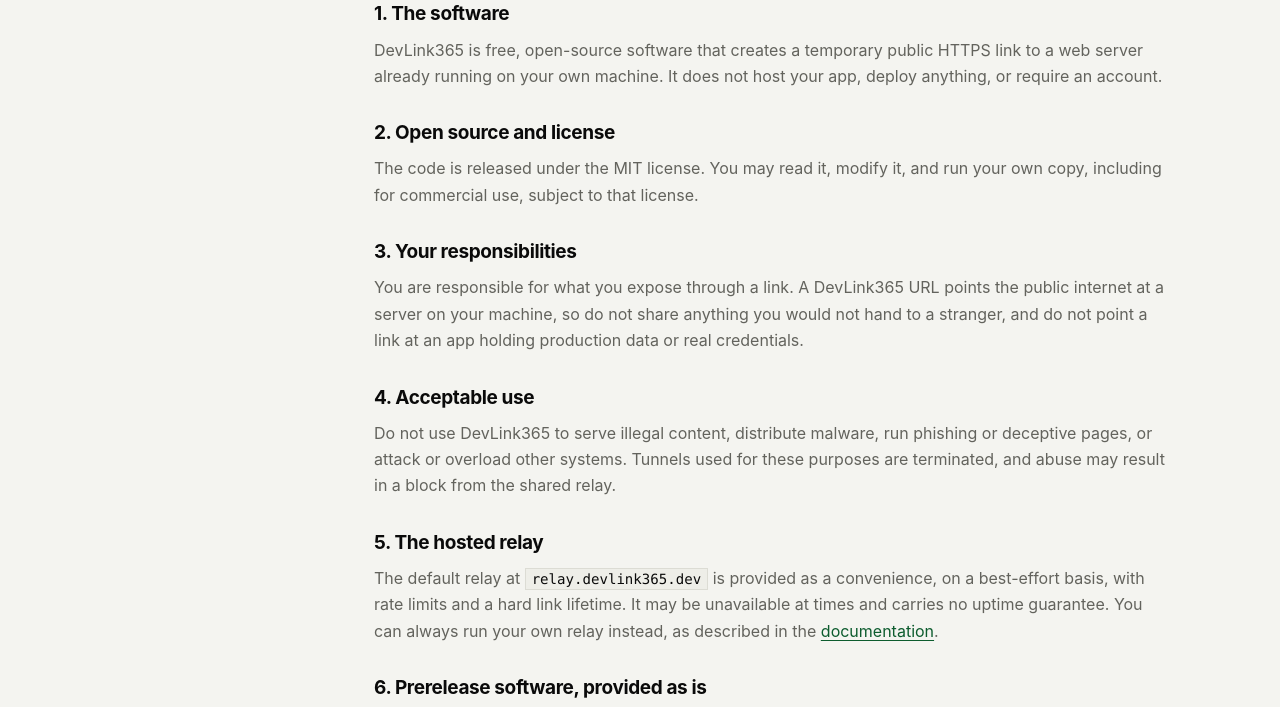
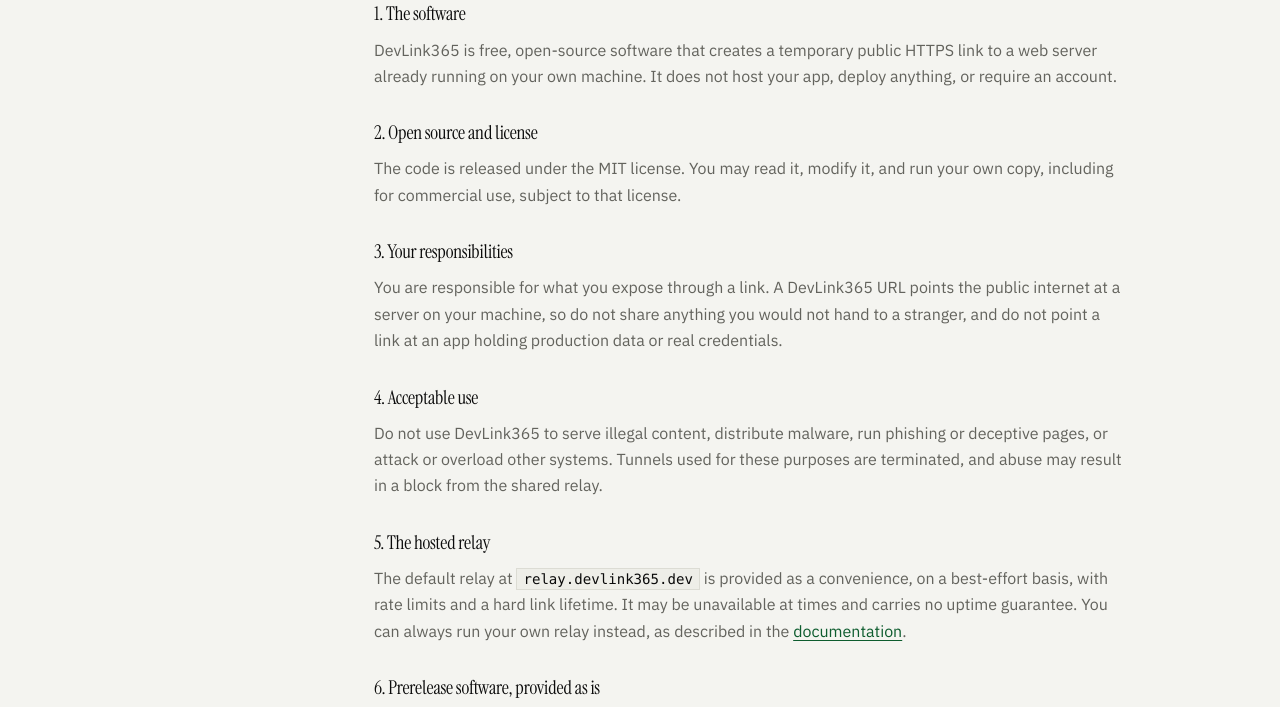
Before and after one commit to codehost-commit/devlink365-website, a plain HTML site: page legal.html in a window 1280 px wide. Shown: the part 569-1276 px from the top of the page. Drawn offline with Linux system fonts and the light colour scheme.

Commit message:
Switch display type to MN Celesta and body to IBM Plex Sans; add font files + attributions

```diff
--- a/assets/css/site.css
+++ b/assets/css/site.css
@@ -853,3 +853,52 @@ tr:last-child td { border-bottom: 0; }
 /* buttons placed inside prose (e.g. docs "Back to the top") must keep their
    own foreground colour, not inherit the green link colour from .prose a */
 .prose .btn { color: var(--btn-fg); }
+
+/* ===================== BRAND TYPEFACES (added) =====================
+   MN Celesta  -> display headings + the DevLink365 wordmark
+   IBM Plex Sans -> body copy
+   Everything else (labels, eyebrows, nav/footer links, buttons, terminal,
+   code, countdown) stays on its existing mono / system stack.
+   ================================================================== */
+@font-face{
+  font-family:"MN Celesta";
+  src:url("/assets/MNCelesta-Regular.ttf") format("truetype");
+  font-weight:400; font-style:normal; font-display:swap;
+}
+@font-face{
+  font-family:"MN Celesta";
+  src:url("/assets/MNCelesta-Italic.ttf") format("truetype");
+  font-weight:400; font-style:italic; font-display:swap;
+}
+@font-face{
+  font-family:"IBM Plex Sans";
+  src:url("/assets/IBMPlexSans-VariableFont_wdth,wght.ttf") format("truetype");
+  font-weight:100 700; font-style:normal; font-display:swap;
+}
+@font-face{
+  font-family:"IBM Plex Sans";
+  src:url("/assets/IBMPlexSans-Italic-VariableFont_wdth,wght.ttf") format("truetype");
+  font-weight:100 700; font-style:italic; font-display:swap;
+}
+
+:root{
+  --display:"MN Celesta", -apple-system, BlinkMacSystemFont, "Helvetica Neue", Arial, sans-serif;
+  --body:"IBM Plex Sans", -apple-system, BlinkMacSystemFont, "Segoe UI", Roboto, Arial, sans-serif;
+}
+
+/* body copy -> IBM Plex Sans */
+body{ font-family:var(--body); }
+
+/* display headings -> MN Celesta (only regular weight shipped, so keep it 400) */
+h1, h2, h3{
+  font-family:var(--display);
+  font-weight:400;
+  letter-spacing:-0.015em;
+  font-synthesis:none;
+}
+
+/* the DevLink365 wordmark (header + footer, next to the logo) -> MN Celesta Regular */
+.brand{ font-family:var(--display); font-weight:400; font-synthesis:none; }
+
+/* links and small labels stay exactly as they were */
+.footer a{ font-family:var(--sans); }
--- a/legal.html
+++ b/legal.html
@@ -118,6 +118,7 @@
         <h2 id="attributions">Attributions</h2>
         <p>DevLink365 is built and maintained by <a href="/team.html">Rahul Awasthi</a>, Founder and CEO.</p>
         <p>The CLI and library are written in TypeScript with a zero-dependency WebSocket implementation built from the RFC. The relay runs on Fly.io behind a wildcard TLS certificate, and this website is served from Vercel. Thanks to the open-source projects and framework communities whose tools DevLink365 forwards every day.</p>
+        <p>Typography: headlines and the DevLink365 wordmark are set in MN Celesta. Body text is set in IBM Plex Sans, designed by Mike Abbink for IBM and licensed under the SIL Open Font License 1.1. Interface labels, commands and URLs use the system monospace stack.</p>
 
         <div class="btn-row" style="margin-top:44px">
           <a class="btn btn--green" href="/">
```
Also changed, not shown: assets/IBMPlexSans-Italic-VariableFont_wdth,wght.ttf (added), assets/IBMPlexSans-VariableFont_wdth,wght.ttf (added), assets/MNCelesta-Italic.ttf (added), assets/MNCelesta-Regular.ttf (added).
